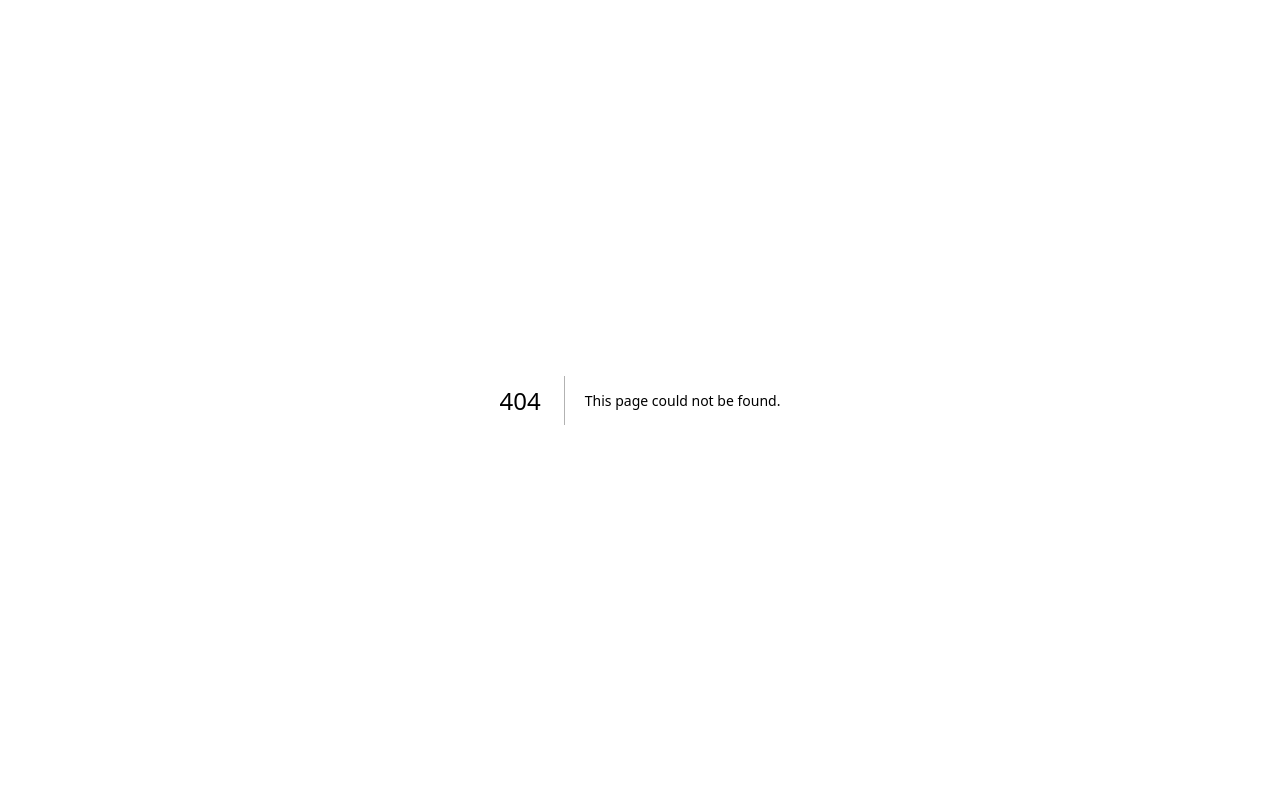
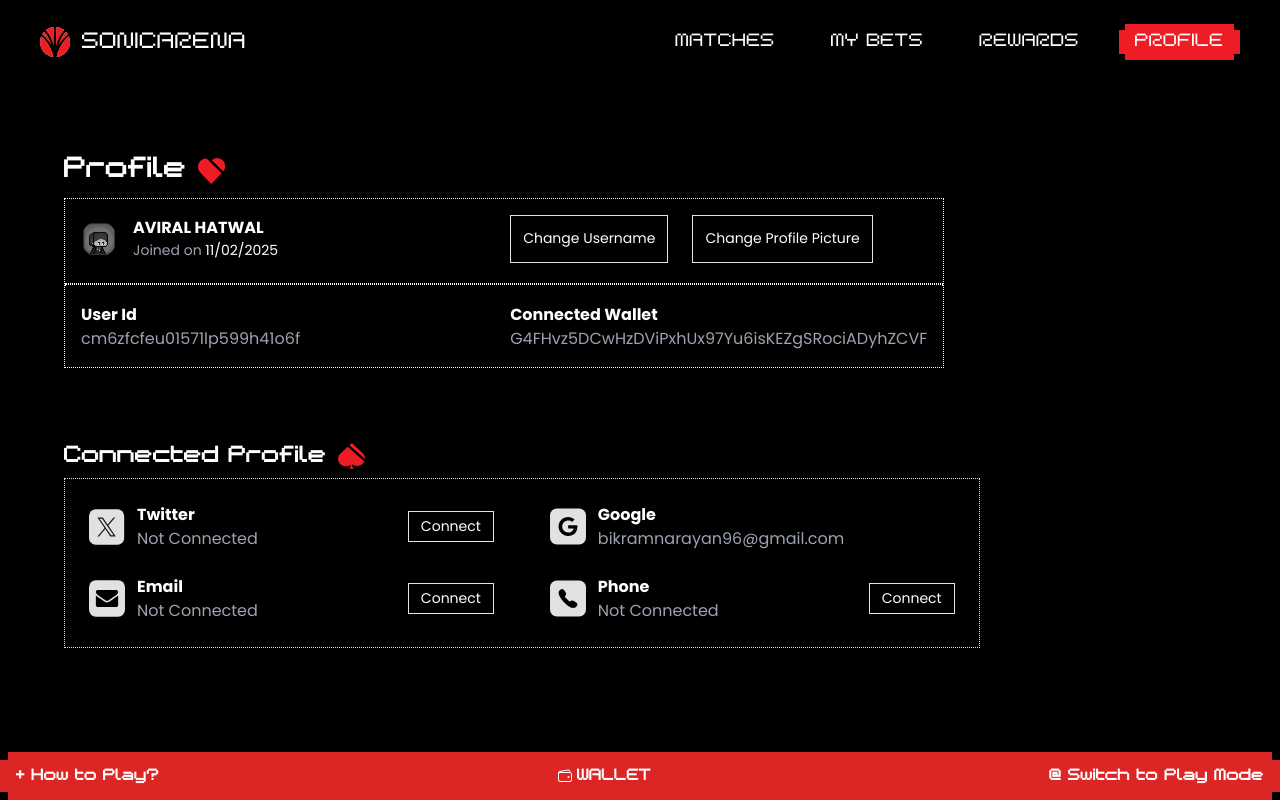
Before and after one commit to Yash7426/SonicArena, a Next.js app: page /betmode/profile in a window 1280 px wide. Before the commit this address had no page. Built offline with nearby package versions, Linux system fonts and the light colour scheme.

Commit message:
Changes in header and footer

```diff
--- /dev/null
+++ b/app/betmode/profile/page.tsx
@@ -0,0 +1,5 @@
+import ProfilePage from "@/components/ui-profile/profile";
+const profile = () => {
+  return <ProfilePage />;
+};
+export default profile;
--- a/app/playmode/rewards/page.tsx
+++ b/app/playmode/rewards/page.tsx
@@ -1,32 +1,37 @@
 import Rewards from "@/components/ui-playmode/rewards";
 type NFTSData = {
-  id: number;
+  token_id: number;
+  nft_address: string;
   name: string;
   imageURL?: string;
   date: Date;
 };
 const dummyNFTs: NFTSData[] = [
     {
-      id: 1,
+      token_id: 1,
+      nft_address: "0xF1C91bA4dafdf1B0ae31C1f81E137087396a98f0E",
       name: "Crypto Monkey",
       imageURL: "https://via.placeholder.com/150",
       date: new Date("2024-03-01"),
     },
     {
-      id: 2,
-      name: "Sonic Warrior",
+      token_id: 2,
+      nft_address: "0xF1C91bA4d30ae31C1f81E137087396a98f0E",
+      name: "Cyber Ape",
       imageURL: "https://via.placeholder.com/150",
       date: new Date("2024-02-15"),
     },
     {
-      id: 3,
-      name: "Galactic Ape",
+      token_id: 3,
+      nft_address: "0xF1C91bA4d3181B0ae31C1f81E137087396a98f0",
+      name: "Pixel Panther",
       imageURL: "https://via.placeholder.com/150",
       date: new Date("2024-01-20"),
     },
     {
-      id: 4,
-      name: "Pixel Samurai",
+      token_id: 4,
+      nft_address: "0xFafefFE351B0ae31C1f81E137087396a98f0E",
+      name: "Block Bear",
       imageURL: "https://via.placeholder.com/150",
       date: new Date("2023-12-10"),
     },
--- /dev/null
+++ b/components/modal/wallet-modal.tsx
@@ -0,0 +1,59 @@
+"use client";
+
+import { IoWalletOutline } from "react-icons/io5";
+
+type WalletModalProps = {
+  isOpen: boolean;
+  onClose: () => void;
+};
+
+export default function WalletModal({ isOpen, onClose }: WalletModalProps) {
+  if (!isOpen) return null;
+
+  return (
+    <div className="fixed inset-0 z-50 flex items-center justify-center bg-black bg-opacity-70">
+      <div className="w-[560px] bg-black text-white border-2 border-dashed border-red-500">
+        <div className="p-4 border-b font-semibold border-dashed border-white-500">
+          <p className="text-sm">Connected Wallet</p>
+          <p className="mt-1 text-[10px] break-all text-white-300">
+            G4FHvz5DCwHzDViPxhUx97u6isKEZgSRociADyhZCVF
+          </p>
+        </div>
+
+        {/* SONIC */}
+        <div className="p-4 font-semibold border-b border-dashed border-white-500 flex flex-col ritems-center justify-between">
+          <span className="">SONIC</span>
+          <span className="text-[12px] text-white-300">0.0000</span>
+        </div>
+
+        {/* NFTs */}
+        <div className="p-4 border-b border-dashed border-white-500 flex items-center justify-between">
+          <div>
+            <p className="text-sm font-semibold">NFTs</p>
+            <p className="mt-1 font-semibold text-[11px] text-white-300">You currently have no NFTs.</p>
+          </div>
+          <a
+            href="#"
+            className="text-white-500 underline text-xs font-semibold"
+          >
+            View All
+          </a>
+        </div>
+
+        {/* Disconnect Wallet */}
+        <div className="p-4 border-b border-dashed border-red-500 cursor-pointer hover:bg-gray-800">
+          <p className="text-sm font-semibold">Disconnect Wallet</p>
+        </div>
+
+        {/* Bottom "Wallet" Button */}
+        <div
+          onClick={onClose}
+          className="flex items-center justify-center gap-2 p-4 bg-red-600 cursor-pointer hover:bg-red-700"
+        >
+          <IoWalletOutline size={18} />
+          <span className="text-sm font-semibold font-bmps">Wallet</span>
+        </div>
+      </div>
+    </div>
+  );
+}
--- a/components/ui-betmode/footer.tsx
+++ b/components/ui-betmode/footer.tsx
@@ -1,23 +1,44 @@
+"use client";
+
+import { IoWalletOutline } from "react-icons/io5";
+import WalletModal from "../modal/wallet-modal";
+import { useState } from "react";
 import Link from "next/link";
-import Image from "next/image";
-import Btn from "../ui-home/btn";
 
-const DFooter = () => {
+export default function Footer() {
+  const [open, setOpen] = useState(false);
+
   return (
-    <header className="p-2 bg-black text-white flex items-center py-6 absolute bottom-0 w-full md:px-10 px-6">
-      <div className="flex items-center gap-2">
-        <Link href="/" className="flex flex-row gap-3 items-center">
-        <Image src={"/images/sonic.svg"} alt="SonicArena Logo" width={30} height={30} />
-        <h1 className="font-bmps text-xl" >SONICARENA</h1></Link>
-      </div>
-      <nav className="ml-auto flex items-center gap-6 text-sm font-mono">
-      <Btn text={"MATCHES"} color={"#EE1C25"} bdabba={"#000000"} tcol="#ffffff" path="matches"/>
-        <Link href="/my-bets" className="font-bmps">MY BETS</Link>
-        <Link href="/rewards" className="font-bmps">REWARDS</Link>
-        <Link href="/profile" className="font-bmps">PROFILE</Link>
-      </nav>
-    </header>
+    <>
+      {/* Wallet Modal */}
+      <WalletModal isOpen={open} onClose={() => setOpen(false)} />
+
+      <footer className="absolute bottom-0 font-bmps flex items-center justify-between w-full h-12 px-4 bg-red-600 text-white text-sm font-semibold">
+        {/* Top-Left Black Square */}
+        <div className="absolute top-0 left-0 w-2 h-2 bg-black" />
+        {/* Bottom-Left Black Square */}
+        <div className="absolute bottom-0 left-0 w-2 h-2 bg-black" />
+
+        {/* Top-Right Black Square */}
+        <div className="absolute top-0 right-0 w-2 h-2 bg-black" />
+        {/* Bottom-Right Black Square */}
+        <div className="absolute bottom-0 right-0 w-2 h-2 bg-black" />
+
+        {/* Left Section */}
+        <span>+ How to Play?</span>
+
+        {/* Middle Section (Wallet) */}
+        <div
+          className="flex items-center gap-1 cursor-pointer font-bmps"
+          onClick={() => setOpen(true)} // Open modal on click
+        >
+          <IoWalletOutline size={16} />
+          <span>WALLET</span>
+        </div>
+
+        {/* Right Section */}
+        <span><Link href={"/playmode/play"}>@ Switch to Play Mode</Link></span>
+      </footer>
+    </>
   );
-};
-
-export default DFooter;
+}
--- a/components/ui-betmode/header.tsx
+++ b/components/ui-betmode/header.tsx
@@ -1,20 +1,54 @@
+"use client"
 import Link from "next/link";
 import Image from "next/image";
 import Btn from "../ui-home/btn";
+import { usePathname } from "next/navigation";
+const DHeader = () => {
+  const pathname = usePathname();
+  const activePath = pathname.split("/")[2] || "";
 
-const DHeader = () => {
   return (
     <header className="p-2 bg-black text-white flex items-center py-6 px-6 md:px-10 absolute top-0 w-full">
       <div className="flex items-center gap-2">
         <Link href="/" className="flex flex-row gap-3 items-center">
-        <Image src={"/images/sonic.svg"} alt="SonicArena Logo" width={30} height={30} />
-        <h1 className="font-bmps text-xl" >SONICARENA</h1></Link>
+          <Image
+            src={"/images/sonic.svg"}
+            alt="SonicArena Logo"
+            width={30}
+            height={30}
+          />
+          <h1 className="font-bmps text-xl">SONICARENA</h1>
+        </Link>
       </div>
       <nav className="ml-auto flex items-center gap-6 text-sm font-mono">
-      <Btn text={"MATCHES"} color={"#EE1C25"} bdabba={"#000000"} tcol="#ffffff" path="betmode/matches"/>
-        <Link href="/betmode/bets" className="font-bmps">MY BETS</Link>
-        <Link href="/betmode/rewards" className="font-bmps">REWARDS</Link>
-        <Link href="/profile" className="font-bmps">PROFILE</Link>
+        <Btn
+          text={"MATCHES"}
+          color={activePath === "matches" ? "#EE1C25" : "transparent"}
+          bdabba="#000000"
+          tcol={activePath === "matches" ? "#ffffff" : "#ffffff"}
+          path="betmode/matches"
+        />
+        <Btn
+          text={"MY BETS"}
+          color={activePath === "bets" ? "#EE1C25" : "transparent"}
+          bdabba="#000000"
+          tcol={activePath === "bets" ? "#ffffff" : "#ffffff"}
+          path="betmode/bets"
+        />
+        <Btn
+          text={"REWARDS"}
+          color={activePath === "rewards" ? "#EE1C25" : "transparent"}
+          bdabba="#000000"
+          tcol={activePath === "rewards" ? "#ffffff" : "#ffffff"}
+          path="betmode/rewards"
+        />
+        <Btn
+          text={"PROFILE"}
+          color={activePath === "profile" ? "#EE1C25" : "transparent"}
+          bdabba="#000000"
+          tcol={activePath === "profile" ? "#ffffff" : "#ffffff"}
+          path="betmode/profile"
+        />
       </nav>
     </header>
   );
--- a/components/ui-playmode/footer.tsx
+++ b/components/ui-playmode/footer.tsx
@@ -1,41 +1,44 @@
+"use client";
+
+import { IoWalletOutline } from "react-icons/io5";
+import WalletModal from "../modal/wallet-modal";
+import { useState } from "react";
 import Link from "next/link";
-import Image from "next/image";
-import Btn from "../ui-home/btn";
 
-const DFooter = () => {
+export default function Footer() {
+  const [open, setOpen] = useState(false);
+
   return (
-    <header className="p-2 bg-black text-white flex items-center py-6 px-6 md:px-10 absolute bottom-0 w-full">
-      <div className="flex items-center gap-2">
-        <Link href="/" className="flex flex-row gap-3 items-center">
-          <Image
-            src={"/images/sonic.svg"}
-            alt="SonicArena Logo"
-            width={30}
-            height={30}
-          />
-          <h1 className="font-bmps text-xl">SONICARENA</h1>
-        </Link>
-      </div>
-      <nav className="ml-auto flex items-center gap-6 text-sm font-mono">
-        <Btn
-          text={"PLAY"}
-          color={"#EE1C25"}
-          bdabba={"#000000"}
-          tcol="#ffffff"
-          path="playmode/play"
-        />
-        <Link href="/playmode/rewards" className="font-bmps">
-          REWARDS
-        </Link>
-        <Link href="/playmode/history" className="font-bmps">
-          HISTORY
-        </Link>
-        <Link href="/playmode/profile" className="font-bmps">
-          PROFILE
-        </Link>
-      </nav>
-    </header>
+    <>
+      {/* Wallet Modal */}
+      <WalletModal isOpen={open} onClose={() => setOpen(false)} />
+
+      <footer className="absolute bottom-0 font-bmps flex items-center justify-between w-full h-12 px-4 bg-red-600 text-white text-sm font-semibold">
+        {/* Top-Left Black Square */}
+        <div className="absolute top-0 left-0 w-2 h-2 bg-black" />
+        {/* Bottom-Left Black Square */}
+        <div className="absolute bottom-0 left-0 w-2 h-2 bg-black" />
+
+        {/* Top-Right Black Square */}
+        <div className="absolute top-0 right-0 w-2 h-2 bg-black" />
+        {/* Bottom-Right Black Square */}
+        <div className="absolute bottom-0 right-0 w-2 h-2 bg-black" />
+
+        {/* Left Section */}
+        <span>+ How to Play?</span>
+
+        {/* Middle Section (Wallet) */}
+        <div
+          className="flex items-center gap-1 cursor-pointer font-bmps"
+          onClick={() => setOpen(true)} // Open modal on click
+        >
+          <IoWalletOutline size={16} />
+          <span>WALLET</span>
+        </div>
+
+        {/* Right Section */}
+        <span><Link href={"/betmode/matches"}>@ Switch to Bet Mode</Link></span>
+      </footer>
+    </>
   );
-};
-
-export default DFooter;
+}
--- a/components/ui-playmode/rewards.tsx
+++ b/components/ui-playmode/rewards.tsx
@@ -1,6 +1,7 @@
 import Image from "next/image";
 type NFTSData = {
-    id: number;
+    token_id:number;
+    nft_address: string;
     name:string;
     imageURL?:string;
     date:Date;
@@ -28,22 +29,24 @@ type NFTSData = {
             <div className="text-white flex gap-2"><Image src="/images/bedroom_baby.svg" width={25} height={25} alt="NFT"/>NFTs</div>
         </h3>
         <div className="border border-[#ffffff] border-dashed">
-          <div className="grid grid-cols-4 text-red-500 font-bold border-b border-[#ffffff] border-dashed p-5">
+          <div className="grid grid-cols-5 text-red-500 font-bold border-b border-[#ffffff] border-dashed p-5">
             <span>No.</span>
             <span>Name</span>
             <span>Date</span>
-            <span>NFT ID</span>
+            <span>NFT Address</span>
+            <span>Token ID</span>
           </div>
           {nfts.map((nft, index) => (
             <div
-              key={nft.id}
-              className="grid grid-cols-4 items-center border-b border-[#ffffff] border-dashed p-5"
+              key={nft.nft_address}
+              className="grid grid-cols-5 items-center border-b border-[#ffffff] border-dashed p-5"
             >
               <div className="">{index + 1}.</div>
               <div className="">{nft.name}
               </div>
               <div className="">{new Date(nft.date).toLocaleDateString()}</div>
-              <div className="">{nft.id}</div>
+              <div className="max-w-[120px] truncate">{nft.nft_address}</div>
+              <div className="">{nft.token_id}</div>
             </div>
           ))}
         </div>
```
